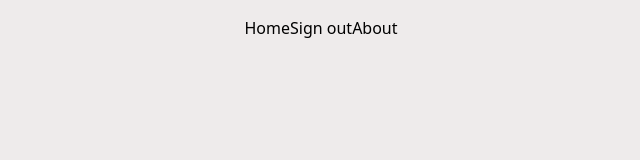
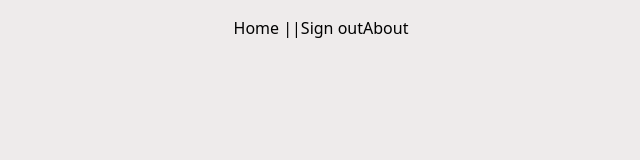
Before and after one commit to WSmithDR/HardwareMarketApp-Front, a React (Vite) app: page /startPage in a window 1280 px wide. Shown: the top 160 px of the page, without its empty margins (319-959 px from the left). Built offline with nearby package versions, Linux system fonts and the light colour scheme.

Commit message:
pushedMerch

```diff
--- a/src/components/Navbar.jsx
+++ b/src/components/Navbar.jsx
@@ -3,7 +3,7 @@ import React from 'react'
 export const Navbar = () => {
   return (
     <nav className="flex justify-between items-center p-4 absolute top-0 ">
-        <p className="text-black">Home</p>
+        <p className="text-black">Home ||</p>
         <p className="text-black">Sign out</p>
         <p className="text-black">About</p>
     </nav>
```
